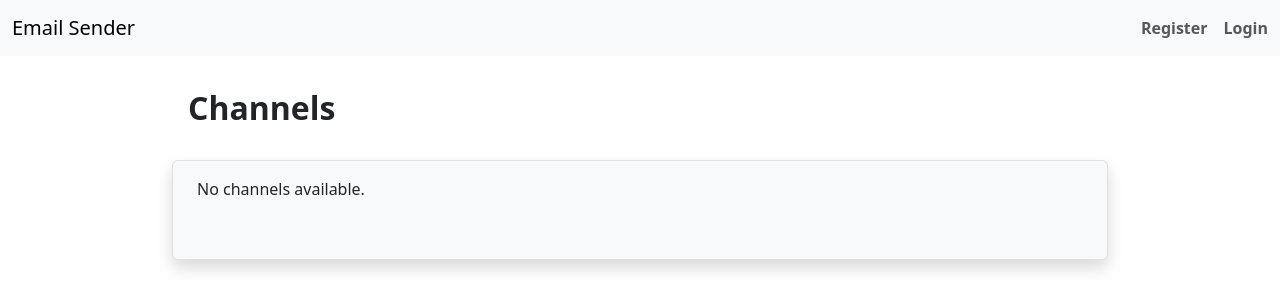
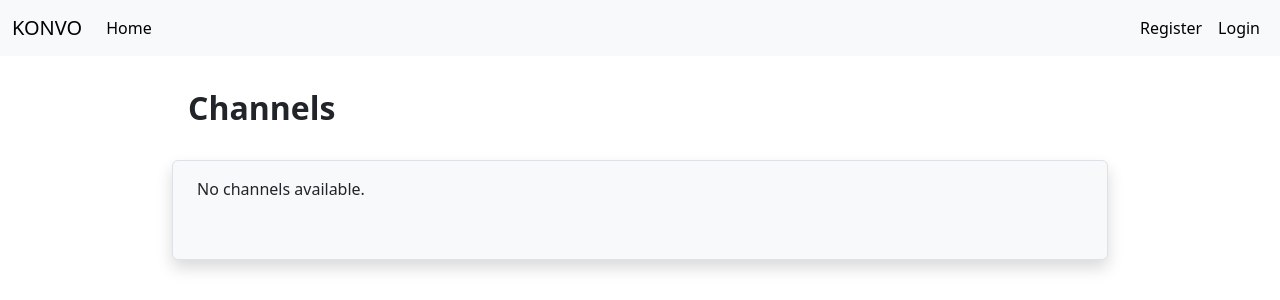
Before and after one commit to yamilobt8/Konvo, a Django app: template a_core/a_app/templates/a_app/home.html in a window 1280 px wide. Shown: the top 300 px of the page. Run offline with Django 3.2, Linux system fonts and the light colour scheme; the template is opened without the code that fills it, so the values that code supplies are empty.

Commit message:
Change the navbar styles

```diff
--- a/a_core/a_app/templates/a_app/layout.html
+++ b/a_core/a_app/templates/a_app/layout.html
@@ -8,7 +8,7 @@
     <link href="https://cdn.jsdelivr.net/npm/bootstrap@5.3.6/dist/css/bootstrap.min.css" rel="stylesheet" integrity="sha384-4Q6Gf2aSP4eDXB8Miphtr37CMZZQ5oXLH2yaXMJ2w8e2ZtHTl7GptT4jmndRuHDT" crossorigin="anonymous">
     <script src="https://cdn.jsdelivr.net/npm/bootstrap@5.3.6/dist/js/bootstrap.bundle.min.js" integrity="sha384-j1CDi7MgGQ12Z7Qab0qlWQ/Qqz24Gc6BM0thvEMVjHnfYGF0rmFCozFSxQBxwHKO" crossorigin="anonymous"></script>
     <link href="https://cdn.jsdelivr.net/npm/bootstrap-icons@1.10.5/font/bootstrap-icons.css" rel="stylesheet">
-    <title>Document</title>
+    <title>{% block title %}{% endblock %}</title>
     {% block script %}
     {% endblock %}
 
@@ -16,33 +16,42 @@
     {% endblock %}
 </head>
 <body>
-    <nav class="navbar bg-body-tertiary">
+
+    <nav class="navbar navbar-expand-lg bg-body-tertiary">
       <div class="container-fluid">
-            <a class="navbar-brand" href="{% url 'home' %}">Email Sender</a>
+        <a class="navbar-brand" href="{% url 'home' %}">KONVO</a>
+        <button class="navbar-toggler" type="button" data-bs-toggle="collapse" data-bs-target="#navbarNav" aria-controls="navbarNav" aria-expanded="false" aria-label="Toggle navigation">
+          <span class="navbar-toggler-icon"></span>
+        </button>
+        <div class="collapse navbar-collapse" id="navbarNav">
+          <ul class="navbar-nav">
+            <li class="nav-item">
+              <a class="nav-link active" aria-current="page" href="{% url 'home' %}">Home</a>
+            </li>
           {% if user.is_authenticated %}
-            <div class="d-flex">
-                <ul class="navbar-nav flex-row">
-                    <li class="nav-item me-2 ms-2">
-                        <a class="nav-link fw-bold" href="{% url 'profile' %}">Profile</a>
+            <li class="nav-item">
+              <a class="nav-link" href="#">Subscriptions</a>
             </li>
-                    <li class="nav-item ms-2">
-                        <a class="nav-link fw-bold" href="{% url 'logout' %}">logout</a>
-                    </li>
+          {% endif %}
           </ul>
         </div>
-
+          <ul class="navbar-nav ms-auto">
+              {% if not user.is_authenticated %}
+                <li class="nav-item">
+                  <a class="nav-link active" href="{% url 'register' %}">Register</a>
+                </li>
+                <li class="nav-item text-end">
+                  <a class="nav-link active" href="{% url 'login' %}">Login</a>
+                </li>
               {% else %}
-                <div class="d-flex">
-                <ul class="navbar-nav flex-row">
-                    <li class="nav-item me-2 ms-2">
-                        <a class="nav-link fw-bold" href="{% url 'register' %}">Register</a>
+                <li class="nav-item">
+                  <a class="nav-link active" href="{% url 'profile' %}">Profile</a>
                 </li>
-                    <li class="nav-item ms-2">
-                        <a class="nav-link fw-bold" href="{% url 'login' %}">Login</a>
+                <li class="nav-item text-end">
+                  <a class="nav-link active" href="{% url 'logout' %}">Logout</a>
                 </li>
+              {% endif %}
           </ul>
-            </div>
-            {% endif %}
       </div>
     </nav>
     {% block body %}
```
Lines whose indentation alone changed are shown as unchanged.
